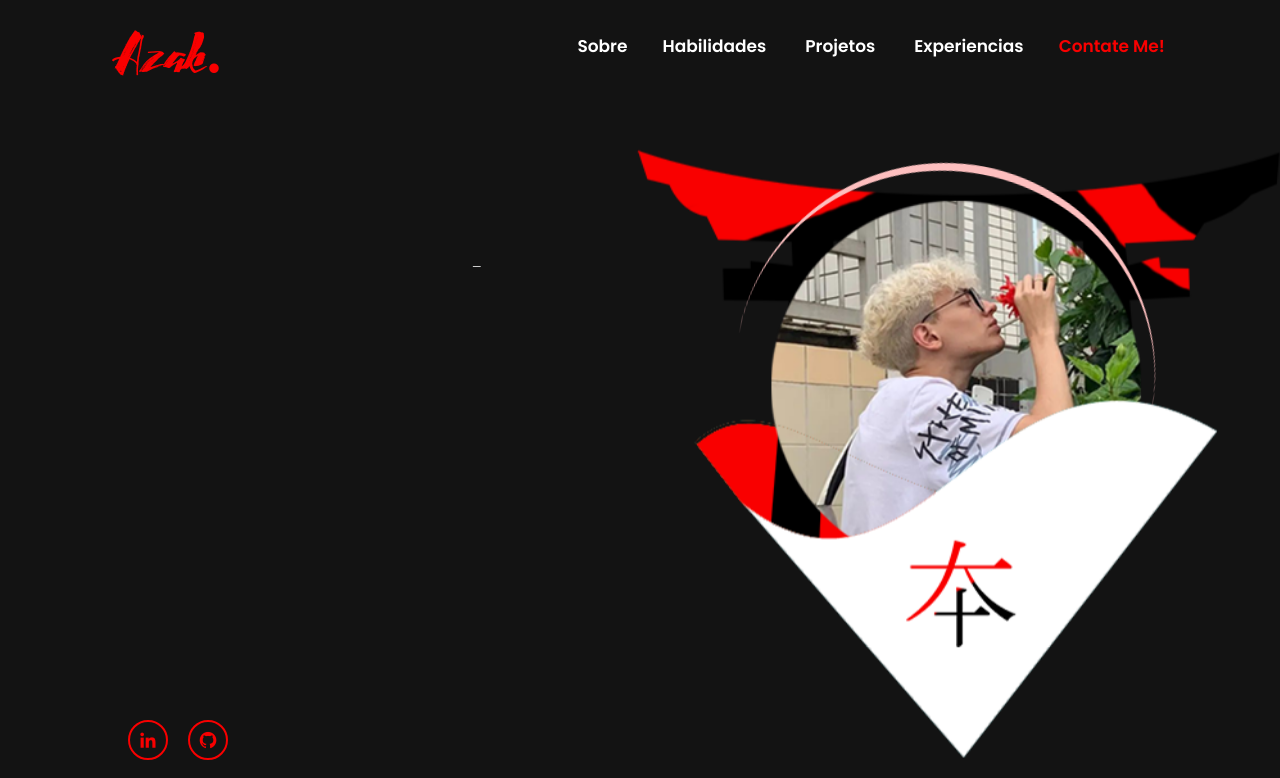
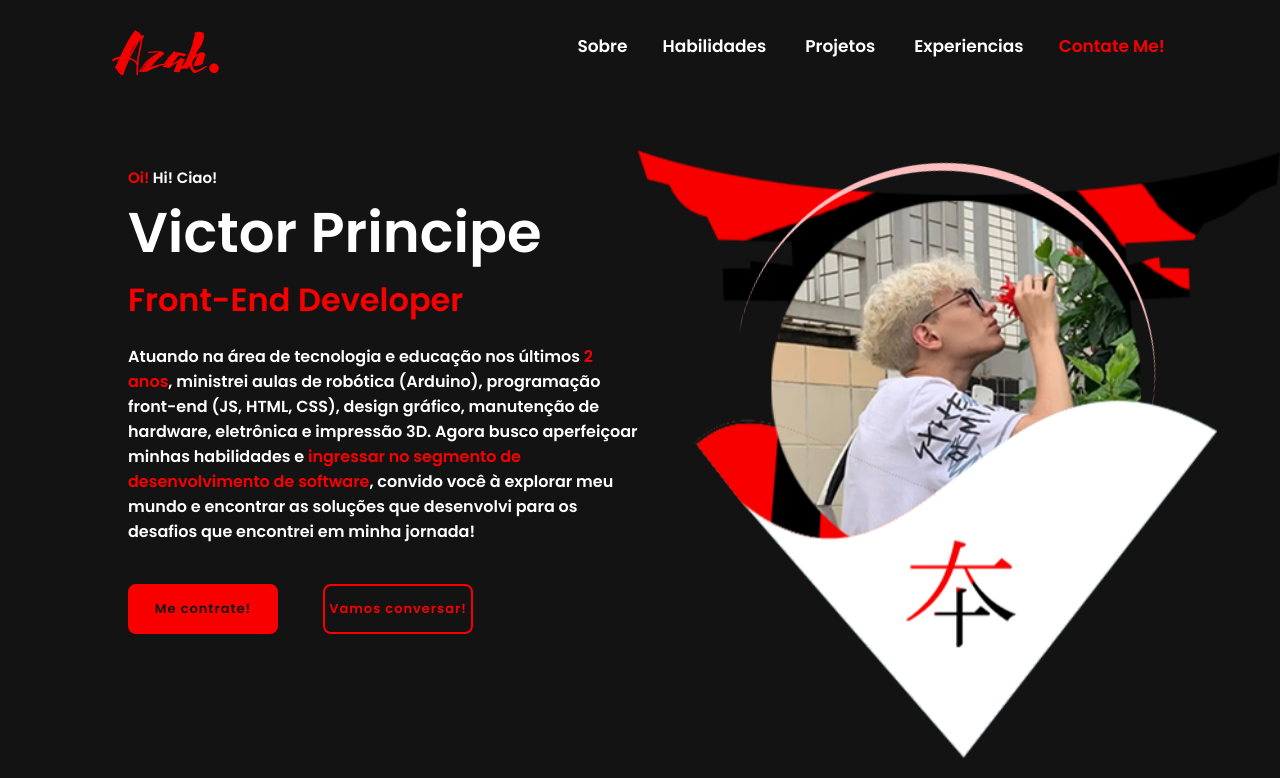
Before and after one commit to azakana-v/azakana-portfolio, a React (Create React App) app: page / in a window 1280 px wide. Shown: the top 778 px of the page. Built offline with nearby package versions, Linux system fonts and the light colour scheme; the HTML template or start-up script is replaced by a standard one.

Commit message:
Add files via upload

```diff
--- a/src/pages/aboutme/AboutMe.css
+++ b/src/pages/aboutme/AboutMe.css
@@ -107,7 +107,7 @@
   }
 
   #text {
-    max-width: 90%;
-    font-size: 1.4em;
+    max-width: 95%;
+    font-size: 0.9em;
   }
 }
--- a/src/pages/aboutme/AboutMe.js
+++ b/src/pages/aboutme/AboutMe.js
@@ -15,7 +15,7 @@ function AboutMe() {
         alt=""
       />
       <h2 id="subtitle">Font-End Developer e Professor STEM!</h2>
-      <p style={isExtended ? { maxHeight: "100%" } : null} id="text">
+      <p style={isExtended ? { maxHeight: "110%" } : null} id="text">
         Sempre fui apaixonado por tecnologia, quando era criança abria
         computadores e brinquedos tentando entender como tudo aquilo funcionava
         por dentro. Meu primeiro contato com programação foi desenvolvendo um
--- a/src/pages/home/Home.css
+++ b/src/pages/home/Home.css
@@ -70,7 +70,7 @@
   height: 100%;
   background: var(--bg-color);
   animation: showRight 0.3s ease forwards;
-  animation-delay: 14s;
+  animation-delay: 1s;
 }
 
 .home-content h1::before {
@@ -82,7 +82,7 @@
   height: 100%;
   background: var(--bg-color);
   animation: showRight 0.3s ease forwards;
-  animation-delay: 14.5s;
+  animation-delay: 1.5s;
 }
 
 .home-content h3 {
@@ -101,7 +101,7 @@
   height: 100%;
   background: var(--bg-color);
   animation: showRight 0.3s ease forwards;
-  animation-delay: 14.8s;
+  animation-delay: 1.8s;
 }
 
 .home-content p {
@@ -119,7 +119,7 @@
   height: 100%;
   background: var(--bg-color);
   animation: showRight 0.3s ease forwards;
-  animation-delay: 15.1s;
+  animation-delay: 2.1s;
 }
 
 .home-content .btn-box {
@@ -139,7 +139,7 @@
   height: 100%;
   background: var(--bg-color);
   animation: showRight 0.3s ease forwards;
-  animation-delay: 15.4s;
+  animation-delay: 2.4s;
   z-index: 2;
 }
 
@@ -199,7 +199,7 @@
 
 .home-sci {
   position: absolute;
-  bottom: 40px;
+  bottom: -20px;
   width: 170px;
   display: flex;
 }
--- a/src/pages/home/Home.js
+++ b/src/pages/home/Home.js
@@ -19,7 +19,9 @@ function Home() {
   }, []);
   return (
     <div>
-
+      {/* <div className="TriangleContainer">
+        <Triangle></Triangle>
+      </div> */}
       {isMobile ? (
         <section className="home">
           <div className="imghero-container">
--- a/src/pages/myprojects/MyProjects.css
+++ b/src/pages/myprojects/MyProjects.css
@@ -50,5 +50,10 @@
 @media only screen and (max-width: 768px) {
   .slidedesc {
     width: 80%;
+    background-color: var(--primary-red);
+    padding: 2%;
+    margin-top: 50px;
+    border-radius: 20px;
+    font-size: 10px;
   }
 }
--- a/src/pages/myprojects/MyProjects.js
+++ b/src/pages/myprojects/MyProjects.js
@@ -31,7 +31,7 @@ export default function MyProjects() {
       <div className="swiper-container">
         {isMobile ? (
           <Swiper
-            style={{ padding: "130px 0 40px 0" }}
+            style={{ padding: "100px 0 30px 0" }}
             modules={[Navigation, Pagination]}
             // navigation
             loop={true}
--- a/src/pages/myprojects/cardcontainer/Cardcontainer.css
+++ b/src/pages/myprojects/cardcontainer/Cardcontainer.css
@@ -61,7 +61,7 @@
 
 @media only screen and (max-width: 768px) {
   .card-container {
-    width: 80%;
+    width: 70%;
     height: 300px;
   }
   .background {
--- a/src/pages/myprojects/cardcontainer/Cardcontainer.js
+++ b/src/pages/myprojects/cardcontainer/Cardcontainer.js
@@ -9,7 +9,7 @@ export default function Cardcontainer(props) {
         title={props.title}
         position={
           window.innerWidth < 720
-            ? ["-50px", "auto", "auto", "80px"]
+            ? ["-50px", "auto", "auto", "auto"]
             : ["auto", "auto", "auto", "auto"]
         }
       />
```
